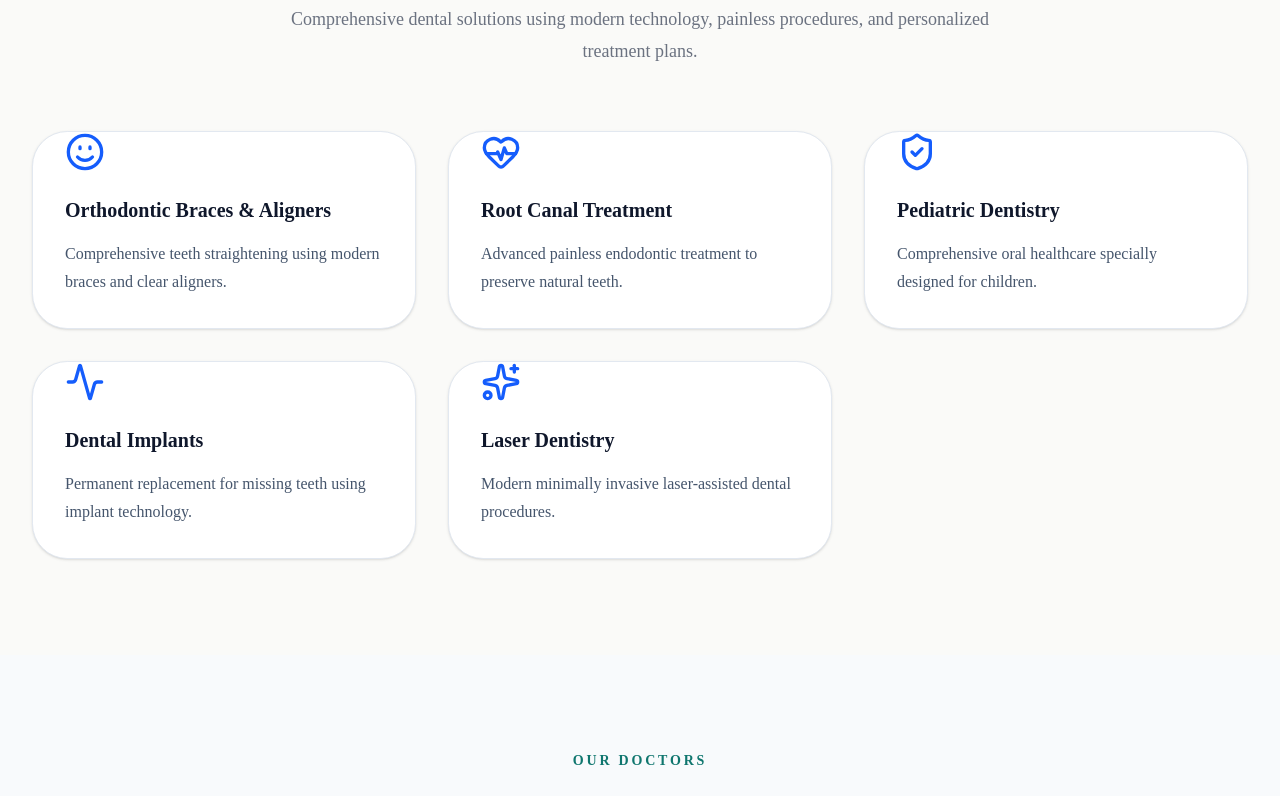
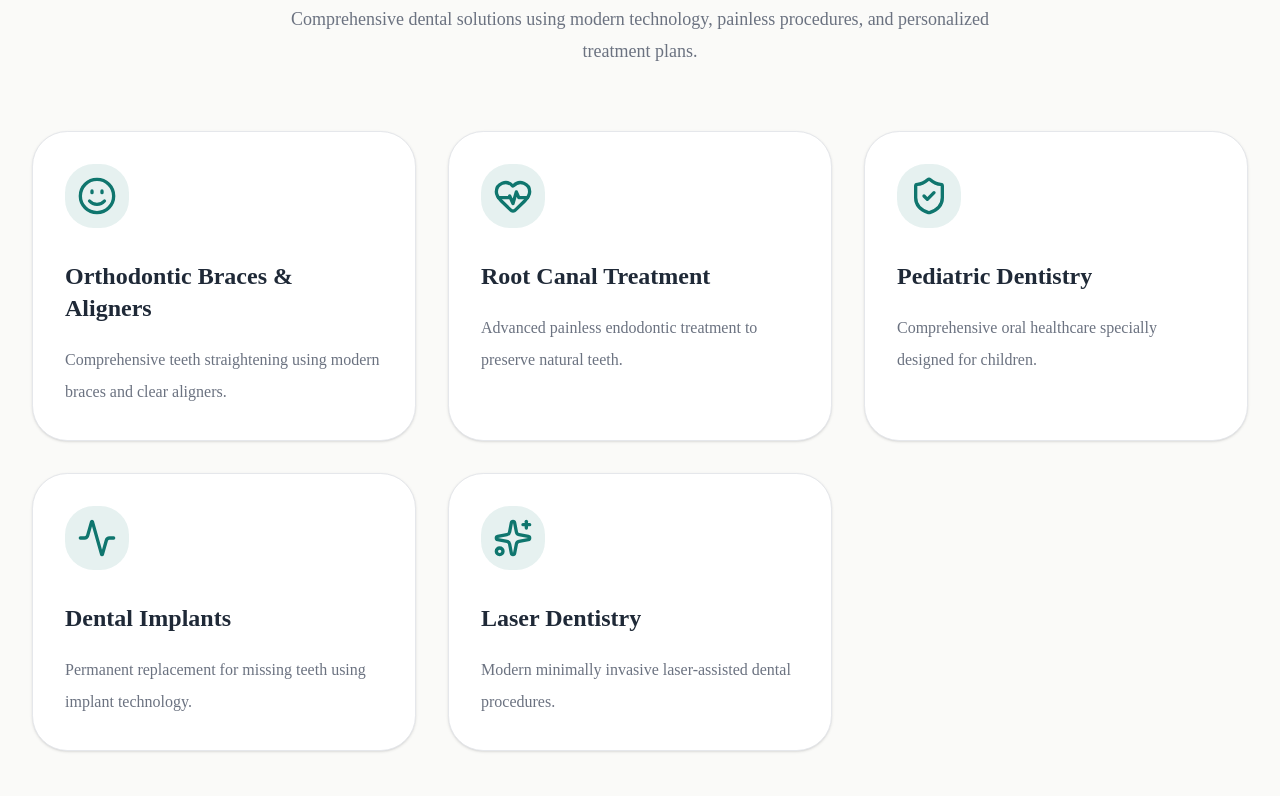
Before and after one commit to Abbaskini01/Dr-Pharande-Orthodontic-Redesign, a Next.js app in the folder web/: page / in a window 1280 px wide. Shown: the part 1680-2476 px from the top of the page. Built offline with nearby package versions, Linux system fonts and the light colour scheme.

Commit message:
feat(ui): redesign feature card component

```diff
--- a/web/src/components/shared/Card.tsx
+++ b/web/src/components/shared/Card.tsx
@@ -9,7 +9,7 @@ export function Card({
   return (
     <div
       className={cn(
-        "rounded-3xl border border-slate-200 bg-white shadow-sm transition-all duration-300 hover:-translate-y-2 hover:shadow-xl",
+        "group overflow-hidden rounded-3xl border border-border bg-card text-card-foreground shadow-sm transition-all duration-300 hover:-translate-y-1 hover:border-primary/20 hover:shadow-2xl",
         className
       )}
       {...props}
@@ -23,7 +23,10 @@ export function CardHeader({
 }: HTMLAttributes<HTMLDivElement>) {
   return (
     <div
-      className={cn("p-8 pb-4", className)}
+      className={cn(
+        "flex flex-col space-y-2 p-8 pb-4",
+        className
+      )}
       {...props}
     />
   );
@@ -35,7 +38,10 @@ export function CardContent({
 }: HTMLAttributes<HTMLDivElement>) {
   return (
     <div
-      className={cn("px-8 pb-8", className)}
+      className={cn(
+        "px-8 pb-8",
+        className
+      )}
       {...props}
     />
   );
@@ -47,7 +53,10 @@ export function CardFooter({
 }: HTMLAttributes<HTMLDivElement>) {
   return (
     <div
-      className={cn("border-t p-6", className)}
+      className={cn(
+        "border-t border-border bg-muted/30 p-6",
+        className
+      )}
       {...props}
     />
   );
--- a/web/src/components/shared/FeatureCard.tsx
+++ b/web/src/components/shared/FeatureCard.tsx
@@ -25,18 +25,20 @@ export function FeatureCard({
 }: FeatureCardProps) {
   return (
     <motion.div variants={fadeInUp}>
-      <Card>
-        <CardContent>
-          <Icon
-            icon={IconComponent}
-            className="mb-6"
-          />
+      <Card className="group h-full">
+        <CardContent className="flex h-full flex-col p-8">
+          <div className="mb-8 flex h-16 w-16 items-center justify-center rounded-2xl bg-primary/10 transition-all duration-300 group-hover:bg-primary group-hover:shadow-lg">
+            <Icon
+              icon={IconComponent}
+              className="h-8 w-8 text-primary transition-colors duration-300 group-hover:text-white"
+            />
+          </div>
 
-          <h3 className="text-xl font-semibold text-slate-900">
+          <h3 className="text-2xl font-semibold text-foreground transition-colors duration-300 group-hover:text-primary">
             {title}
           </h3>
 
-          <p className="mt-4 leading-7 text-slate-600">
+          <p className="mt-5 flex-1 leading-8 text-muted-foreground">
             {description}
           </p>
         </CardContent>
```
